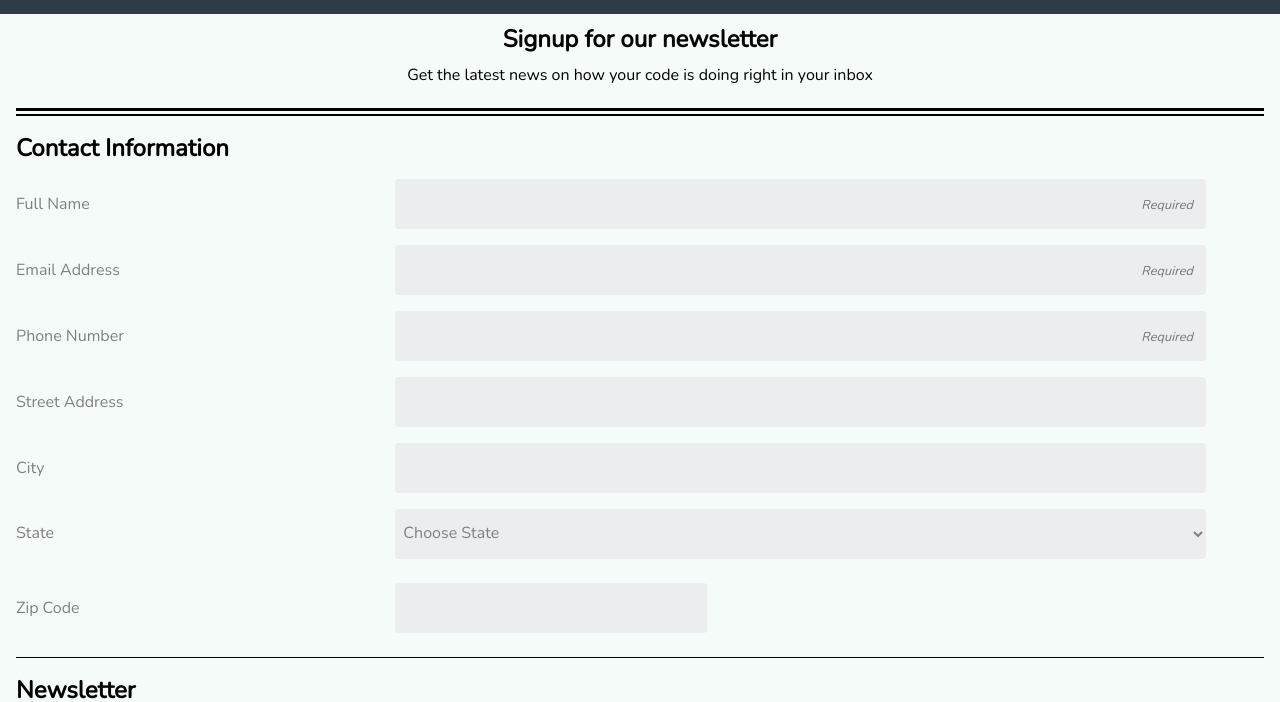
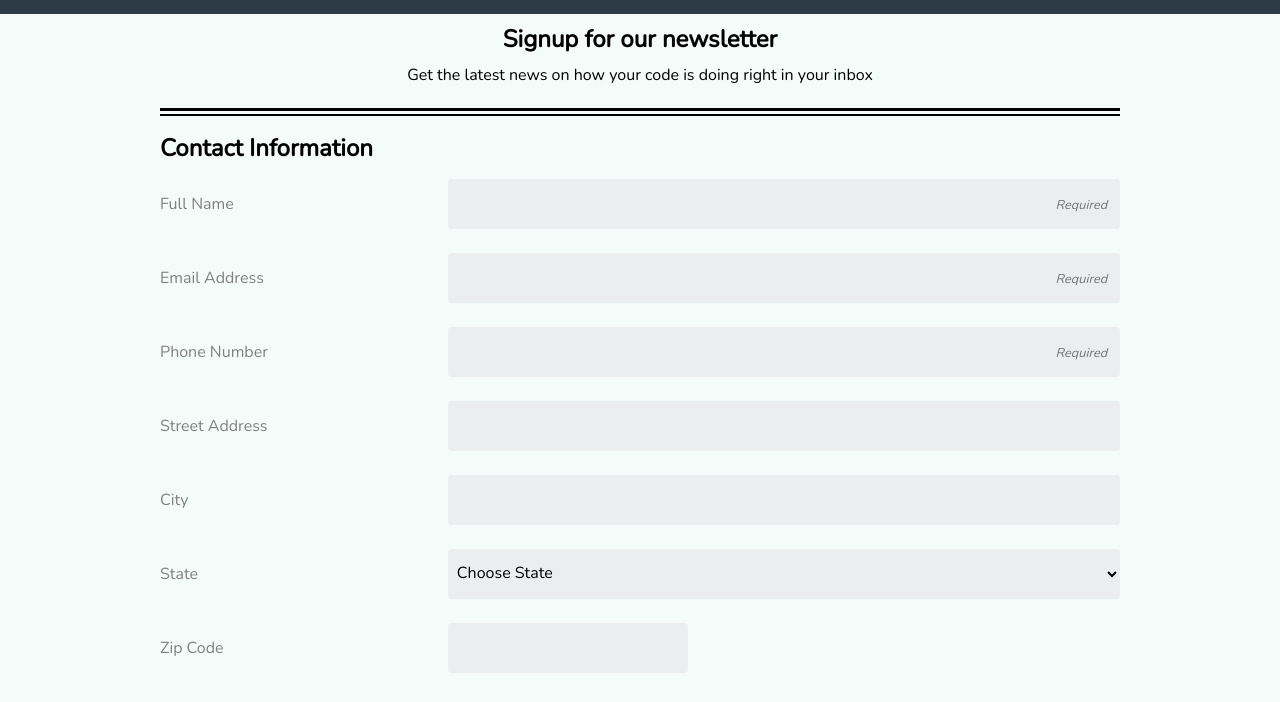
Before and after one commit to lindseysatterfield/Online-Registration-Form, a plain HTML site: page index.html in a window 1280 px wide. Shown: the part 58-760 px from the top of the page. Drawn offline with nearby package versions, Linux system fonts and the light colour scheme.

Commit message:
Updated HTML/CSS

```diff
--- a/css/styles.css
+++ b/css/styles.css
@@ -68,8 +68,7 @@ form {
  margin-top: 1em;
 }
 
-.contact label,
-#state {
+.contact label {
  margin-bottom: .5em;
  color: gray;
 }
@@ -83,18 +82,12 @@ select {
  background-color: #ECEDEF;
 }
 
-#zip {
- width: 50%;
-}
-
 input:focus,
 select:focus {
  outline-color: black;
  transition: color 0.2s ease-in, text-shadow 0.2s ease-in, background-color 0.25s linear 0s;
  background-color: white;
 }
-
-
 
 input::placeholder {
  text-align: right;
@@ -104,7 +97,7 @@ input::placeholder {
  font-size: .8rem;
 }
 
-/* BEING 2ND HALF OF FORM */
+/* BEGIN 2ND HALF OF FORM */
 
 .newsletter li {
  margin-left: 0;
@@ -194,55 +187,30 @@ footer p {
 
 @media (min-width: 768px) {
 
- .primary ul {
-  display: flex;
-  flex-direction: column;
+main {
+  width: 75%;
+  margin: 0 auto;
+  padding: 0;
 }
 
-.primary li,
-.primary label {
-display: inline-block;
+.primary li {
+  display: flex;
+  flex-direction: row;
 }
 
-.primary li label {
- width: 30%;
+.primary label {
+  display: inline-block;
+  width: 30%;
+  line-height: 50px;
 }
 
-.primary li input {
- width: 65%;
-}
-
-#state {
- width: 65%;
+.primary input,
+select {
+  width: 70%;
 }
 
 #zip {
- width: 25%;
+  width: 25%;
 }
 
-
-
-
-
-
-
-
-
-
-
-
-
-
-
-
-
-
-
-
-
-
-
-
-
-
 }
--- a/index.html
+++ b/index.html
@@ -6,7 +6,6 @@
 	<meta name="viewport" content="width=device-width, initial-scale=1">
 	<link rel="stylesheet" href="css/normalize.css">
 	<link rel="stylesheet" href="css/styles.css">
-	<link rel="stylesheet" href="css/flexbox.css">
 	<link href="https://fonts.googleapis.com/css?family=Nunito" rel="stylesheet">
 </head>
 <body>
@@ -21,7 +20,6 @@
 			<p>Get the latest news on how your code is doing right in your inbox</p>
 		</div>
 			<div>
-				<div>
 					<form>
 						<fieldset class="primary">
 							<legend>Contact Information</legend>
@@ -140,12 +138,11 @@
 								</ul>
 								<div class="textarea-label">
 										<label for="topics">Other topics you'd like to hear about</label>
-										<textarea name="topics" id="topics" placeholder="What are your interests?"></textarea>
+										<textarea name="user_textarea" id="topics" placeholder="What are your interests?"></textarea>
 								</div>
 								<button type="submit">Sign Up</button>
 							</fieldset>
 					</form>
-				</div>
 			</div>
 	</main>
 <!-- BEGIN FOOTER -->
```
